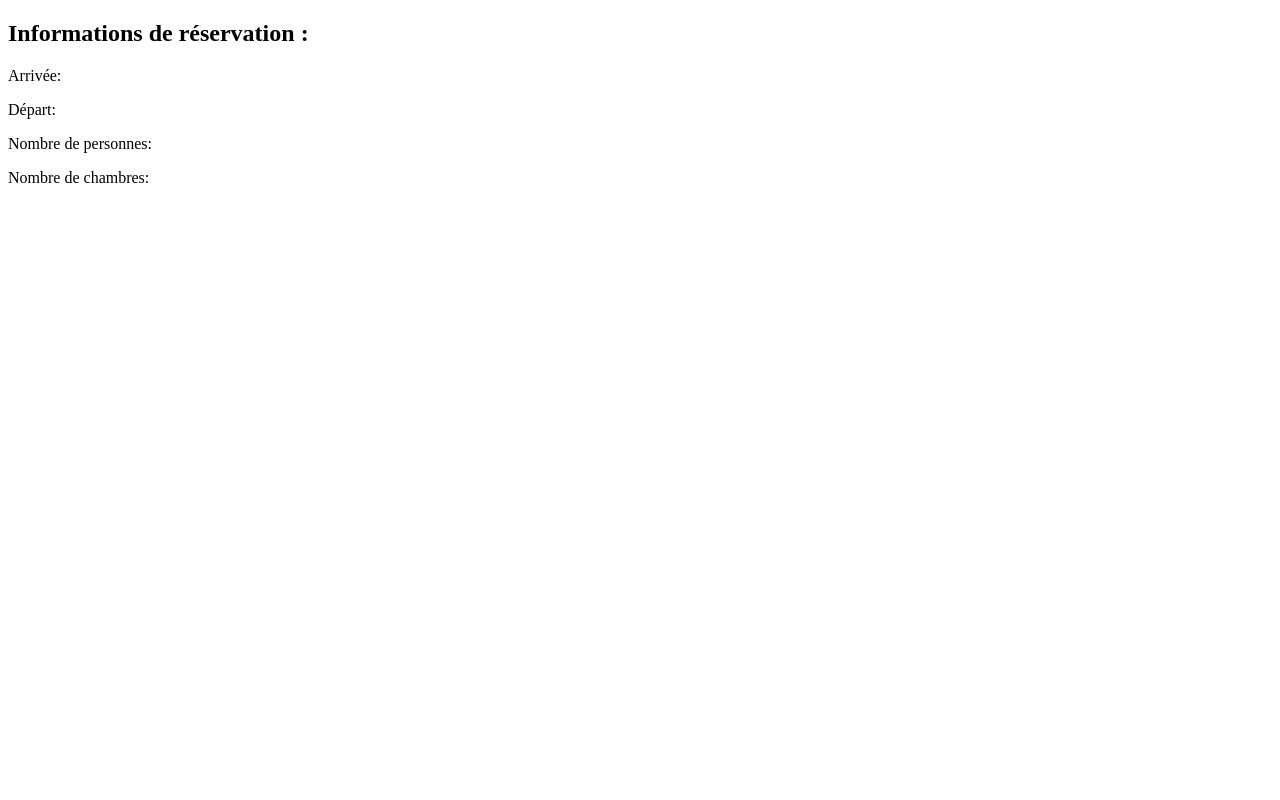
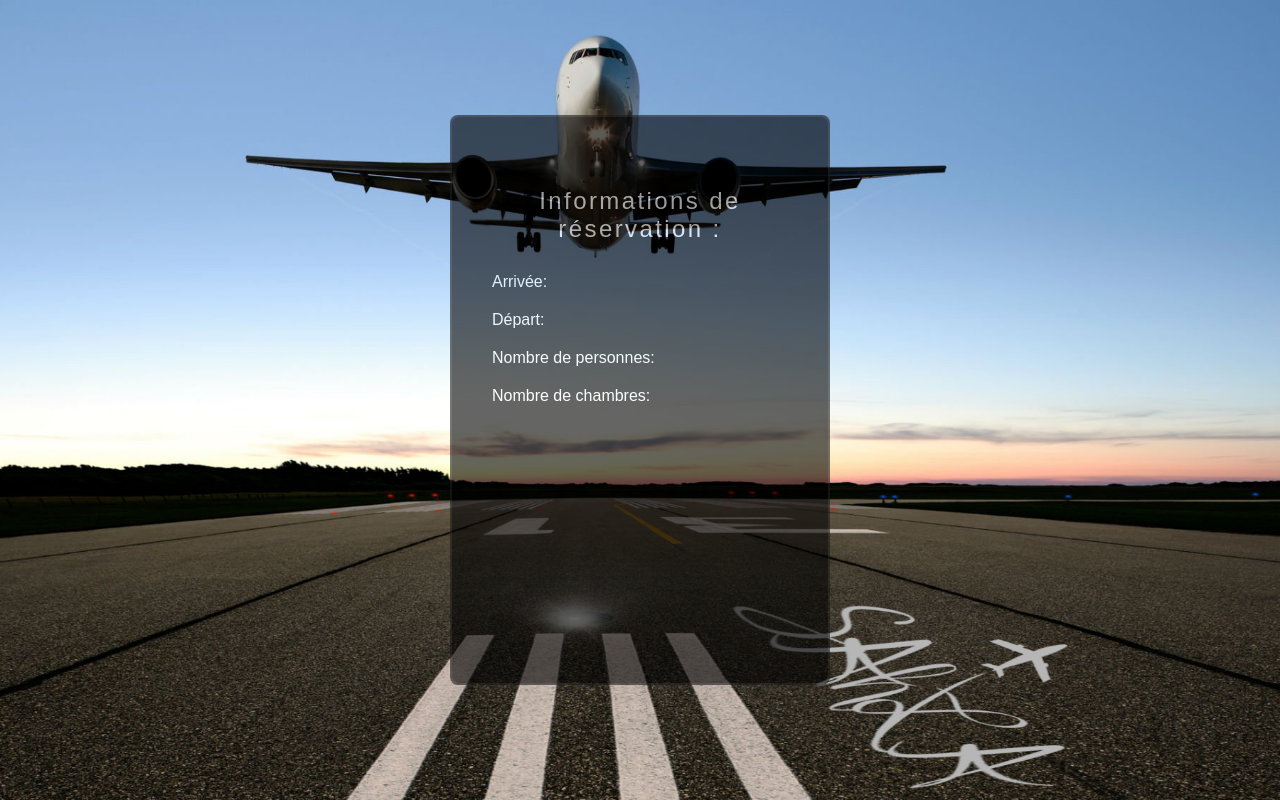
Before and after one commit to iamAbdo/S4, a PHP site: page /reservation.php in a window 1280 px wide. Run offline with PHP 8.4, Linux system fonts and the light colour scheme; data that the repository does not hold is empty.

Commit message:
reservation css

```diff
--- /dev/null
+++ b/assets/css/reservation.css
@@ -0,0 +1,82 @@
+body {
+    font-family: 'Arial', sans-serif;
+    margin: 0;
+    padding: 0;
+    display: flex;
+    justify-content: center;
+    align-items: center;
+    height: 100vh;
+}
+.background-image {
+    position: absolute;
+    top: 0;
+    left: 0;
+    width: 100%;
+    height: 100%;
+    background-image: url('../Images/avion-bebe.jpg'); /* Add your image URL here */
+    background-size: cover;
+    background-position: center;
+    z-index: -1;
+}
+
+form {
+    background-color: #fff;
+    border: 1px solid #ccc;
+    padding: 20px;
+    border-radius: 10px;
+    box-shadow: 0 0 10px rgba(0, 0, 0, 0.1);
+}
+
+h2 {
+    text-align: center;
+    color: #333;
+}
+
+p {
+    margin: 10px 0;
+    color: #ffffff;
+}
+
+input {
+    width: 100%;
+    padding: 10px;
+    margin-bottom: 10px;
+    box-sizing: border-box;
+}
+
+input[type="submit"] {
+    background-color: #4caf50;
+    color: #fff;
+    cursor: pointer;
+}
+
+input[type="submit"]:hover {
+    background-color: #45a049;
+}
+.box {
+    position: relative;
+    width: 380px; /* Ajustez la largeur selon vos besoins */
+    height: 570px;
+    background: #1c1c1c;
+    border-radius: 8px;
+    overflow: hidden;
+    opacity: 0.60;
+    margin: 50px auto; /* Centrez le formulaire sur la page */
+}
+
+.form {
+  position: absolute;
+  inset: 2px;
+  border-radius: 8px;
+  background-color: #000;
+  z-index: 10;
+  padding: 50px 40px;
+  display: flex;
+  flex-direction: column;
+}
+.form h2 {
+  color: #ffffff;
+  font-weight: 500;
+  align-items: center;
+  letter-spacing: 0.1em;
+}
--- a/reservation.php
+++ b/reservation.php
@@ -4,10 +4,15 @@
 <head>
     <meta charset="UTF-8">
     <meta name="viewport" content="width=device-width, initial-scale=1.0">
+    <link rel="stylesheet" href="assets/css/reservation.css">
     <title>Document</title>
 </head>
 
 <body>
+<div class="background-image"></div>
+<div class="overlay"></div>
+<div class="box">
+        <div class="form">
     <h2>Informations de réservation :</h2>
 
     <?php
@@ -23,6 +28,9 @@
 
     ?>
 
+</div>
+    </div>
+
 </body>
 
 </html>
```
